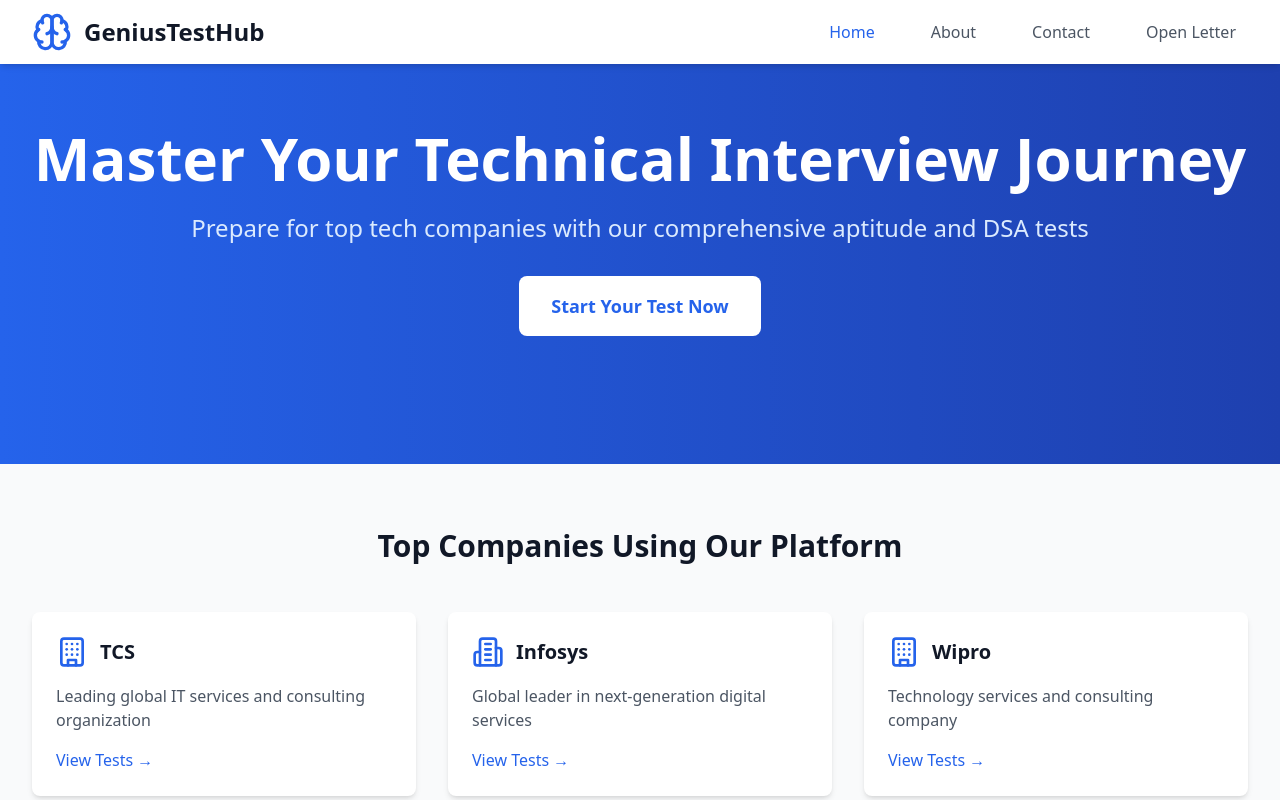
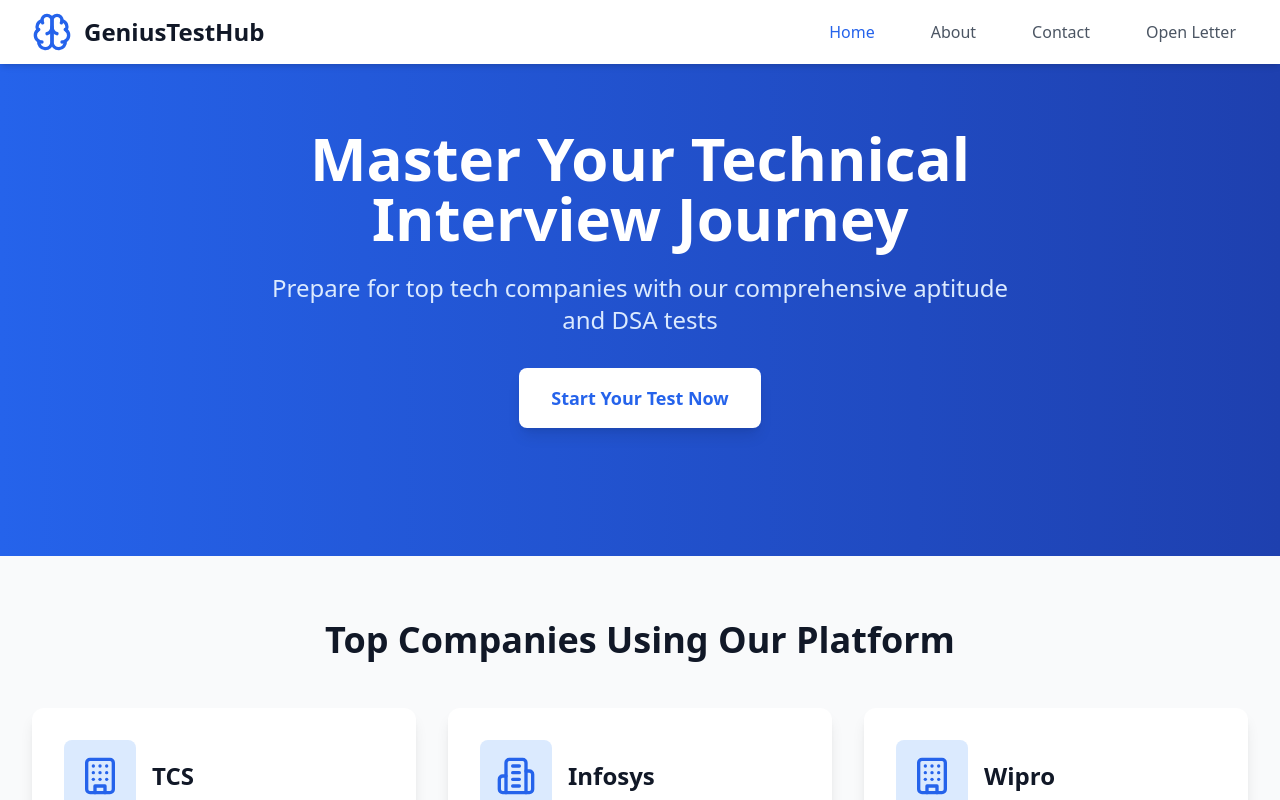
Before and after one commit to TechWithIfn/GeniusTestHub, a React (Vite) app: page / in a window 1280 px wide. Shown: the top 800 px of the page. Built offline with nearby package versions, Linux system fonts and the light colour scheme.

Commit message:
Update Home.tsx

```diff
--- a/src/pages/Home.tsx
+++ b/src/pages/Home.tsx
@@ -20,18 +20,18 @@
   return (
     <div className="min-h-screen">
       {/* Hero Section */}
-      <div className="bg-gradient-to-r from-blue-600 to-blue-800 text-white py-32">
+      <div className="bg-gradient-to-r from-blue-600 to-blue-800 text-white py-20 md:py-32">
         <div className="max-w-7xl mx-auto px-4 sm:px-6 lg:px-8">
-          <div className="text-center">
-            <h1 className="text-4xl md:text-6xl font-bold mb-6">
+          <div className="text-center max-w-4xl mx-auto">
+            <h1 className="text-3xl md:text-5xl lg:text-6xl font-bold mb-6 leading-tight">
               Master Your Technical Interview Journey
             </h1>
-            <p className="text-xl md:text-2xl mb-8 text-blue-100">
+            <p className="text-lg md:text-xl lg:text-2xl mb-8 text-blue-100 max-w-3xl mx-auto">
               Prepare for top tech companies with our comprehensive aptitude and DSA tests
             </p>
             <Link
               to="/subjects"
-              className="inline-block bg-white text-blue-600 px-8 py-4 rounded-lg font-semibold text-lg hover:bg-blue-50 transition-colors"
+              className="inline-block bg-white text-blue-600 px-8 py-4 rounded-lg font-semibold text-lg hover:bg-blue-50 transition-colors transform hover:scale-105 duration-200 shadow-lg"
             >
               Start Your Test Now
             </Link>
@@ -42,24 +42,29 @@
       {/* Companies Section */}
       <div className="py-16 bg-gray-50">
         <div className="max-w-7xl mx-auto px-4 sm:px-6 lg:px-8">
-          <h2 className="text-3xl font-bold text-center mb-12">
+          <h2 className="text-3xl md:text-4xl font-bold text-center mb-12">
             Top Companies Using Our Platform
           </h2>
           <div className="grid grid-cols-1 md:grid-cols-2 lg:grid-cols-3 gap-8">
             {companies.map((company) => {
               const IconComponent = iconMap[company.logo as keyof typeof iconMap];
               return (
-                <div key={company.name} className="bg-white p-6 rounded-lg shadow-md hover:shadow-lg transition-shadow">
-                  <div className="flex items-center mb-4">
-                    <IconComponent className="h-8 w-8 text-blue-600 mr-3" />
-                    <h3 className="text-xl font-semibold">{company.name}</h3>
+                <div key={company.name} className="bg-white p-8 rounded-xl shadow-lg hover:shadow-xl transition-shadow transform hover:-translate-y-1 duration-200">
+                  <div className="flex items-center mb-6">
+                    <div className="bg-blue-100 p-4 rounded-lg">
+                      <IconComponent className="h-10 w-10 text-blue-600" />
+                    </div>
+                    <h3 className="text-2xl font-semibold ml-4">{company.name}</h3>
                   </div>
-                  <p className="text-gray-600">{company.description}</p>
+                  <p className="text-gray-600 text-lg mb-6">{company.description}</p>
                   <Link
                     to={`/tests/${company.name.toLowerCase()}`}
-                    className="mt-4 inline-block text-blue-600 hover:text-blue-700"
+                    className="inline-flex items-center text-blue-600 hover:text-blue-700 text-lg font-medium"
                   >
-                    View Tests →
+                    View Tests
+                    <svg className="w-5 h-5 ml-2" fill="none" stroke="currentColor" viewBox="0 0 24 24">
+                      <path strokeLinecap="round" strokeLinejoin="round" strokeWidth="2" d="M9 5l7 7-7 7" />
+                    </svg>
                   </Link>
                 </div>
               );
```
